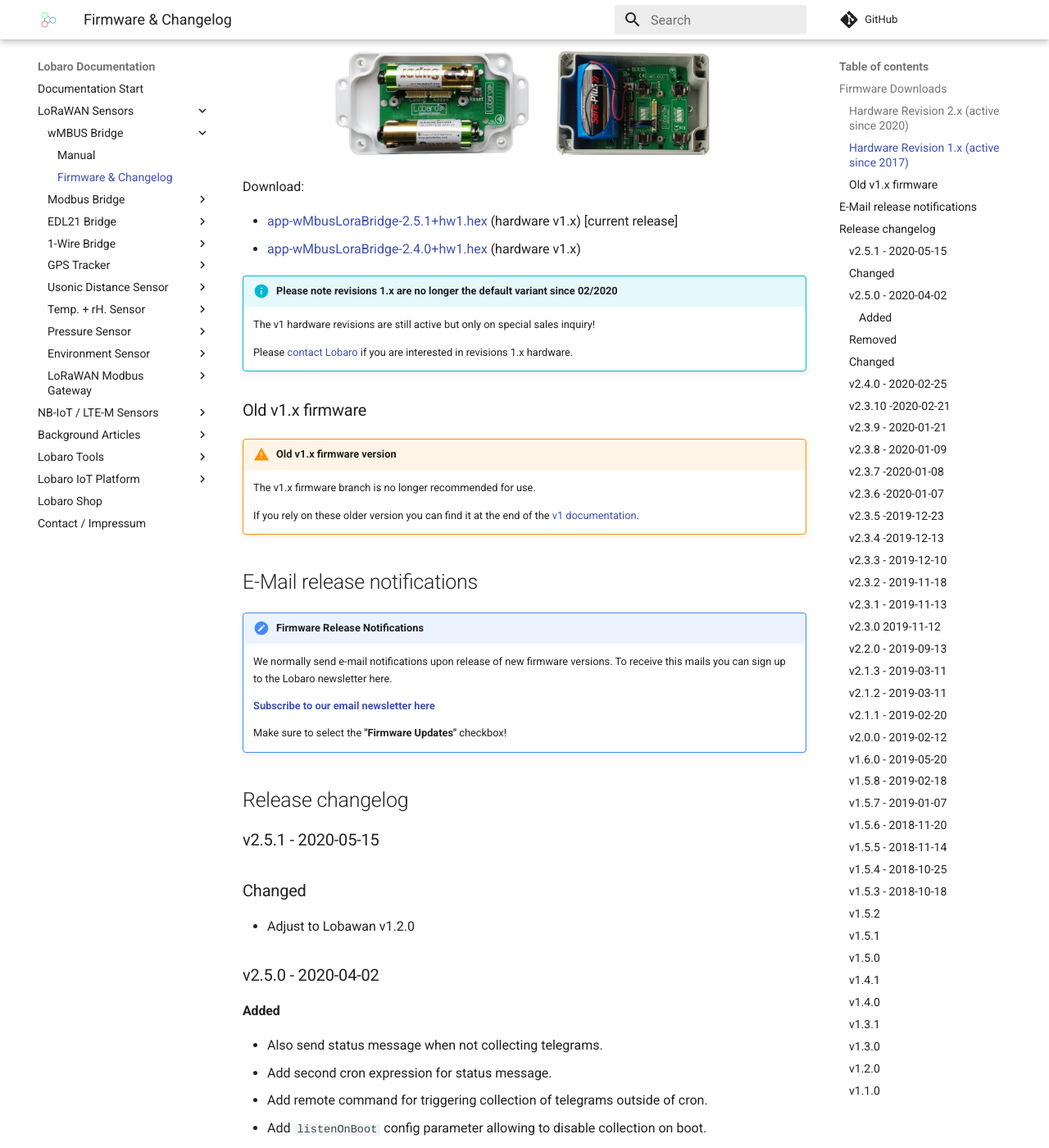
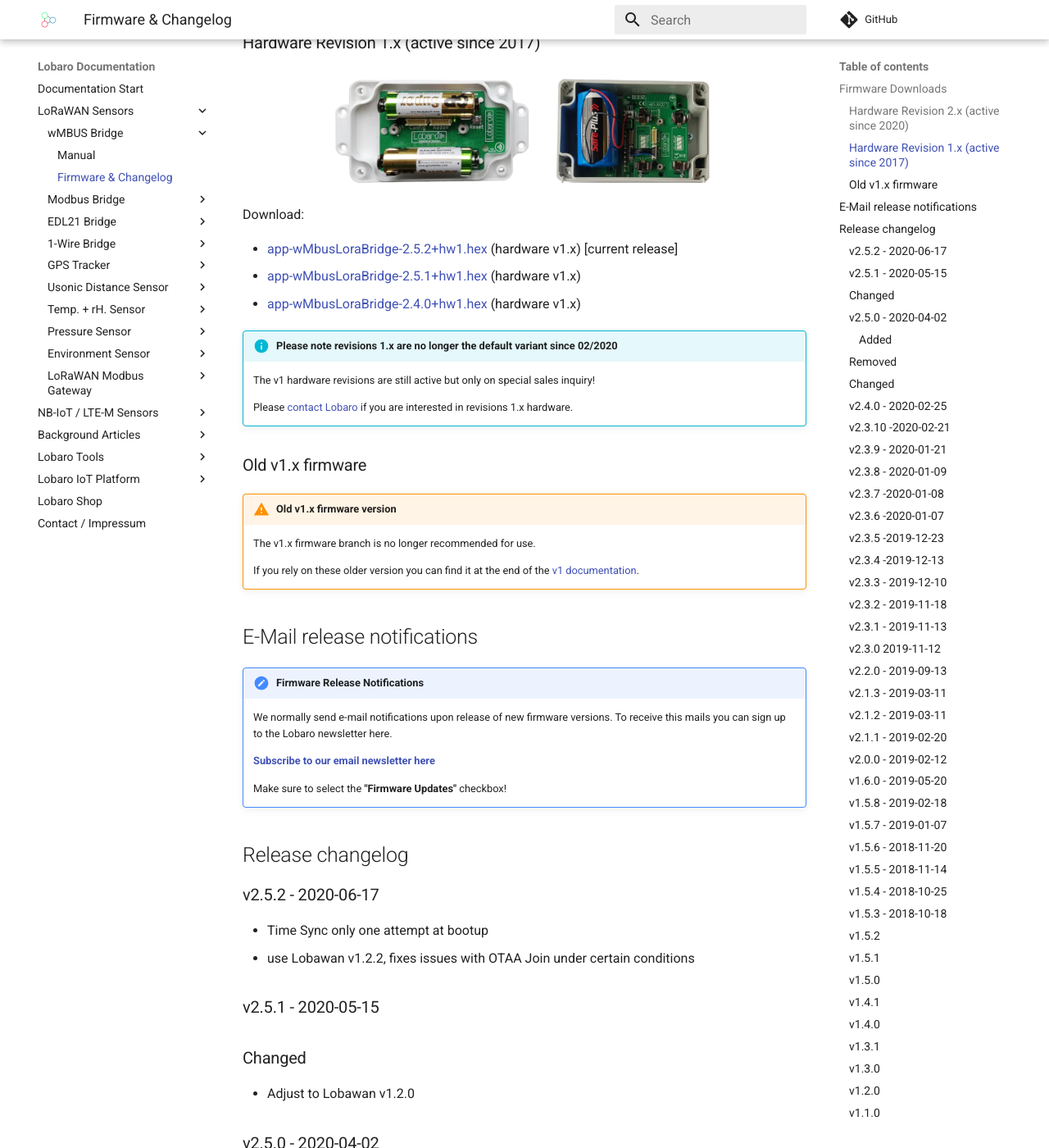
Before and after one commit to Lobaro/docs, an MkDocs documentation site: the page built from docs/lorawan-sensors/wmbus-lorawan/firmware.md, in a window 1280 px wide and 1400 px high, scrolled down 1039 px. Shown: the whole window at 82% size. Built offline with MkDocs 1.6.1 and Material for MkDocs 9.7.7, drawn with Linux system fonts in a browser that asks for light colours; a script that is not in the unit is left out; comment, search, counter and statistics services are not loaded; some of the changed text lies outside the part shown.

Commit message:
Add lorawmbus release 2.5.2

```diff
--- a/docs/lorawan-sensors/wmbus-lorawan/firmware.md
+++ b/docs/lorawan-sensors/wmbus-lorawan/firmware.md
@@ -25,7 +25,8 @@
 
 Download:
 
-* [app-wMbusLoraBridge-2.5.1+hw2.hex](firmware/app-wMbusLoraBridge-2.5.1+hw2.hex) (hardware v2.x) [current release]
+* [app-wMbusLoraBridge-2.5.2+hw2.hex](firmware/app-wMbusLoraBridge-2.5.2+hw2.hex) (hardware v2.x) [current release]
+* [app-wMbusLoraBridge-2.5.1+hw2.hex](firmware/app-wMbusLoraBridge-2.5.1+hw2.hex) (hardware v2.x)
 * [app-wMbusLoraBridge-2.4.0+hw2.hex](firmware/app-wMbusLoraBridge-2.4.0+hw2.hex) (hardware v2.x)
 
 
@@ -35,7 +36,8 @@
 
 Download:
 
-* [app-wMbusLoraBridge-2.5.1+hw1.hex](firmware/app-wMbusLoraBridge-2.5.1+hw1.hex) (hardware v1.x) [current release]
+* [app-wMbusLoraBridge-2.5.2+hw1.hex](firmware/app-wMbusLoraBridge-2.5.2+hw1.hex) (hardware v1.x) [current release]
+* [app-wMbusLoraBridge-2.5.1+hw1.hex](firmware/app-wMbusLoraBridge-2.5.1+hw1.hex) (hardware v1.x)
 * [app-wMbusLoraBridge-2.4.0+hw1.hex](firmware/app-wMbusLoraBridge-2.4.0+hw1.hex) (hardware v1.x)
 
 !!! info "Please note revisions 1.x are no longer the default variant since 02/2020"
@@ -62,6 +64,11 @@
     Make sure to select the **"Firmware Updates"** checkbox!
 
 ## Release changelog
+
+### v2.5.2 - 2020-06-17
+- Time Sync only one attempt at bootup
+- use Lobawan v1.2.2, fixes issues with OTAA Join under certain conditions
+
 
 ### v2.5.1 - 2020-05-15
 
```
Also changed, not shown: 2 other files.
